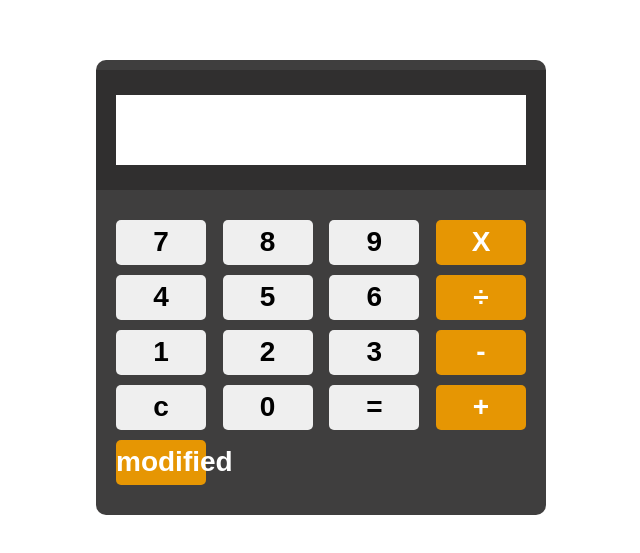
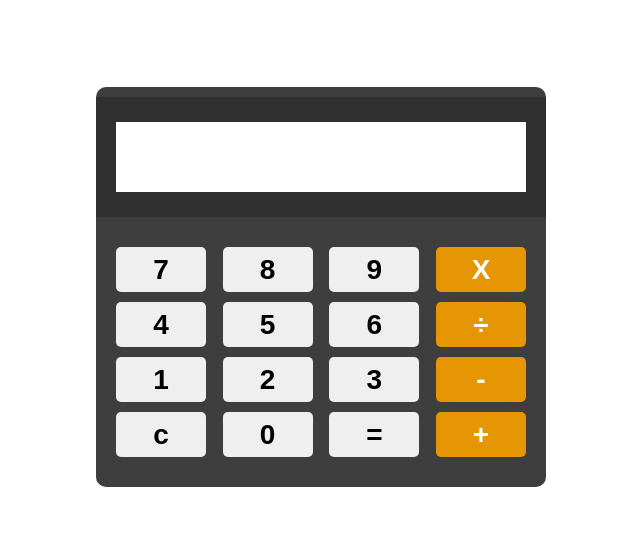
Before and after one commit to Sujay-selvan/Calculator, a plain HTML site: page index.html in a window 1280 px wide. Shown: the part 113-666 px from the top of the page, without its empty margins (319-959 px from the left). Drawn offline with Linux system fonts and the light colour scheme.

Commit message:
remove button

```diff
--- a/index.html
+++ b/index.html
@@ -36,9 +36,6 @@
                     <button onclick="getNumber(event)">=</button>
                     <button onclick="getNumber(event)">+</button>
                 </div>
-                <div>
-                    <button>modified</button>
-                </div>
             </div>
         </div>
         <script src="./script.js"></script>
```
